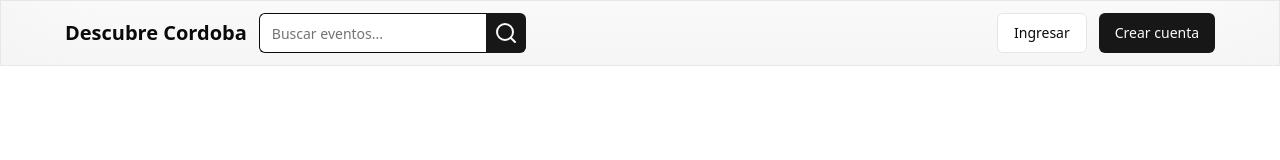
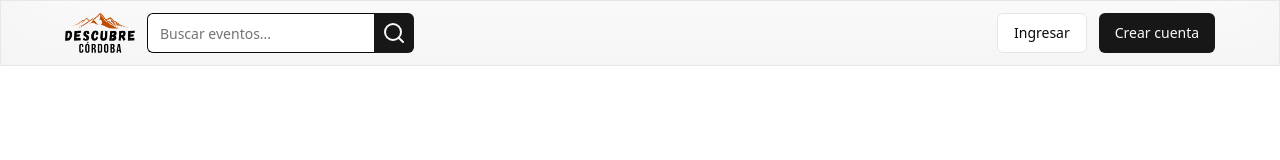
Before and after one commit to No-Country-simulation/c19-50-n-node-react, a React (Vite) app in the folder client/: page / in a window 1280 px wide. Shown: the top 160 px of the page. Built offline with nearby package versions, Linux system fonts and the light colour scheme; no server answers.

Commit message:
fix nav links & add logo

```diff
--- a/client/src/components/Nav.jsx
+++ b/client/src/components/Nav.jsx
@@ -5,6 +5,7 @@ import { buttonVariants } from './ui/button';
 import SearchInput from './SearchInput';
 import { useMediaQuery } from 'react-responsive';
 import NavSheet from './NavSheet';
+import { Link } from 'react-router-dom';
 
 const Nav = () => {
   const { user } = useUserStore((state) => state);
@@ -17,40 +18,40 @@ const Nav = () => {
     <div className="z-10 fixed w-full glassmorphism py-3">
       <MaxWidthContainer>
         <nav className="flex justify-between items-center gap-3 max-md:gap-10">
-          <a className="font-bold text-xl" href="/">
-            {bigScreen ? 'Descubre Cordoba' : 'DC'}
-          </a>
+          <Link className="font-bold text-xl" to="/">
+            <img src="logo-cordoba.png" alt="" className="w-[70px]" />
+          </Link>
           <SearchInput />
           {bigScreen ? (
             <ul className="flex gap-x-3 items-center">
               {!user ? (
                 <>
                   <li>
-                    <a
-                      href="/login"
+                    <Link
+                      to="/login"
                       className={buttonVariants({ variant: 'outline' })}
                     >
                       Ingresar
-                    </a>
+                    </Link>
                   </li>
                   <li>
-                    <a
-                      href="/register"
+                    <Link
+                      to="/register"
                       className={buttonVariants({ variant: 'default' })}
                     >
                       Crear cuenta
-                    </a>
+                    </Link>
                   </li>
                 </>
               ) : (
                 <>
                   <li>
-                    <a
-                      href="/profile"
+                    <Link
+                      to="/profile"
                       className={buttonVariants({ variant: 'outline' })}
                     >
                       Mi perfil
-                    </a>
+                    </Link>
                   </li>
                 </>
               )}
```
Also changed, not shown: client/public/logo-cordoba.png (added).
